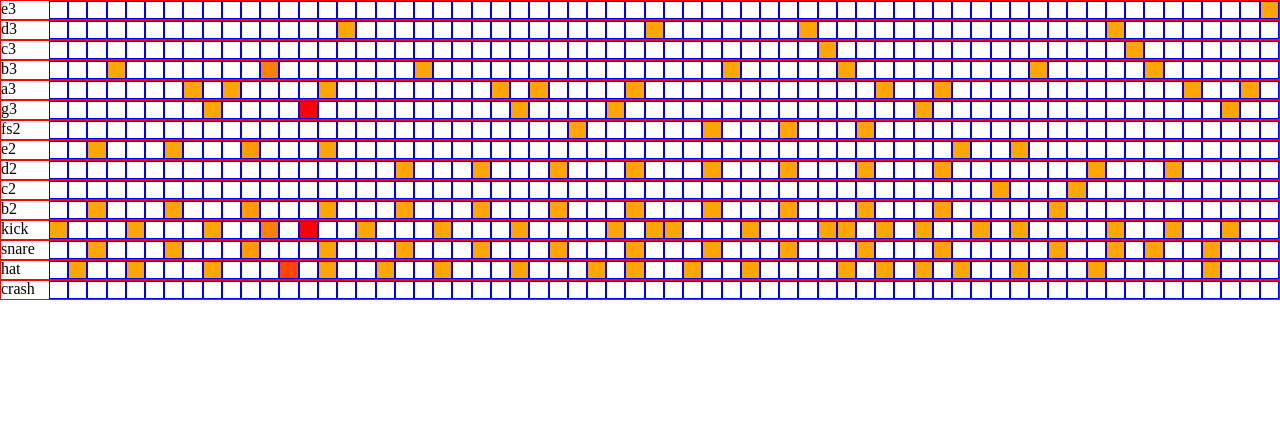
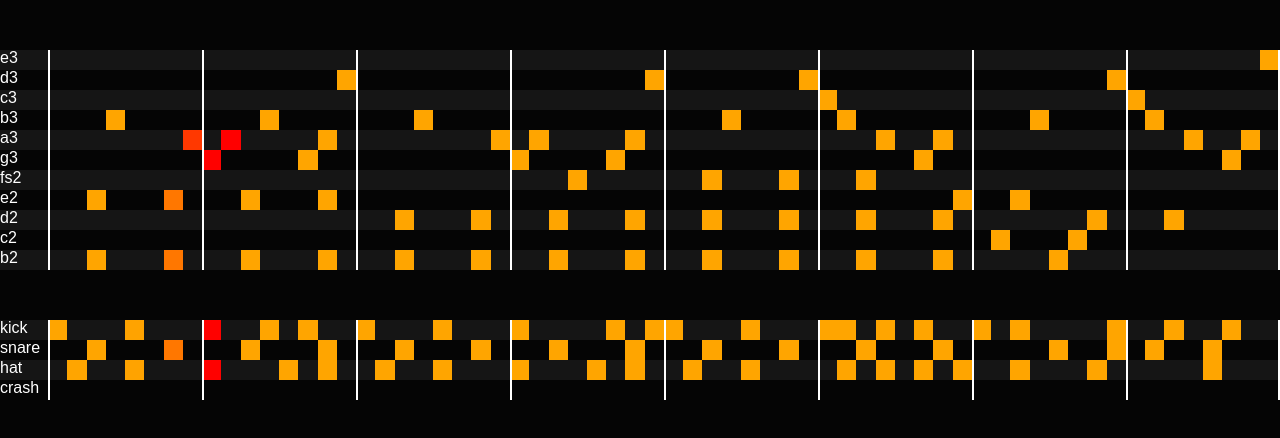
Before and after one commit to hanhee-song/marble_machine, a React (Create React App) app: page / in a window 1280 px wide. Shown: the top 438 px of the page. Built offline with nearby package versions, Linux system fonts and the light colour scheme.

Commit message:
add some styling (dark background)

```diff
--- a/public/styles.css
+++ b/public/styles.css
@@ -49,6 +49,12 @@ table {
 
 /*****************************************************/
 
+html {
+  font-family: sans-serif;
+  background-color: #050505;
+  color: white;
+}
+
 * {
   box-sizing: border-box;
 }
@@ -58,13 +64,20 @@ table {
 }
 
 .vibraphone {
+  margin-top: 50px;
+}
 
+.drums {
+  margin-top: 50px;
 }
 
 .line {
   display: flex;
-  border: 1px solid red;
   height: 20px;
+}
+
+.line:nth-of-type(2n + 1) {
+  background-color: #151515;
 }
 
 .line-note-title {
@@ -72,10 +85,18 @@ table {
 }
 
 .line-square {
-  border: 1px solid blue;
+  cursor: pointer;
   height: 100%;
   width: 10px;
-  transition: background .1s;
+  transition: background 1s;
+}
+
+.line-square.start-measure {
+  border-left: 2px solid white;
+}
+
+.line-square:last-of-type {
+  border-right: 2px solid white;
 }
 
 .line-square.wide {
@@ -84,11 +105,11 @@ table {
 
 .line-square.active {
   background-color: orange;
-  transition: 1s;
+  /* transition: background 1s; */
 }
 
 .line-square.current {
-  background-color: yellow;
+  /* background-color: yellow; */
   transition: none;
 }
 
--- a/src/classes/drums.js
+++ b/src/classes/drums.js
@@ -16,6 +16,7 @@ class Drums extends Instrument {
     });
     this.sounds["snare"].volume = 0.22;
     this.sounds["hat"].volume = 0.08;
+    this.sounds["crash"].volume= 0.2;
   }
 
   initializeMarble() {
--- a/src/components/line.jsx
+++ b/src/components/line.jsx
@@ -12,6 +12,7 @@ class Line extends React.Component {
       line: this.props.instrument.getLine(this.props.note),
     };
     this.updateNotes = this.updateNotes.bind(this);
+    this.handleClick = this.handleClick.bind(this);
   }
 
   shouldComponentUpdate(nextProps, nextState) {
@@ -20,6 +21,8 @@ class Line extends React.Component {
     // 2. && there is a truthy value at this.state.line at prop's current beat
     // 3. Even if the above two don't hold, we should update
       // if the previous beat's was truthy
+    // 4. We should also be able to update the component when state.line
+    // has changed
 
     return (
       (
@@ -29,6 +32,9 @@ class Line extends React.Component {
       (
         this.props.currentBeat % 2 === 1
         && this.state.line[Math.floor(this.props.currentBeat / 2)]
+      ) ||
+      (
+        JSON.stringify(this.state.line) !== JSON.stringify(nextState.line)
       )
     );
   }
@@ -41,12 +47,26 @@ class Line extends React.Component {
     this.setState({ line: this.props.instrument.getLine(this.props.note) });
   }
 
+  handleClick(i) {
+    return () => {
+      if (this.state.line[i]) {
+        this.props.instrument.removeNote(this.props.note, i * 2);
+        this.setState({ line: this.props.instrument.getLine(this.props.note) });
+      } else {
+        this.props.instrument.addNote(this.props.note, i * 2);
+        this.setState({ line: this.props.instrument.getLine(this.props.note) });
+      }
+    };
+  }
+
   renderSquares() {
     return this.state.line.map((bool, i) => {
       const active = bool ? "active" : "";
       const current = Math.floor(this.props.currentBeat / 2) === i && active ? "current" : "";
+      const measureStart = i % 8 === 0 ? "start-measure" : "";
       return (
-        <div className={`line-square wide ${current} ${active}`}
+        <div className={`line-square wide ${current} ${active} ${measureStart}`}
+          onClick={this.handleClick(i)}
           key={i}>
         </div>
       );
--- a/src/components/soundboard.jsx
+++ b/src/components/soundboard.jsx
@@ -21,7 +21,7 @@ class Soundboard extends React.Component {
         this.setState({ currentBeat: nextBeat });
       }, this.state.tempo);
       this.setState({ interval });
-    }, 2000);
+    }, 3000);
   }
 
   render () {
```
